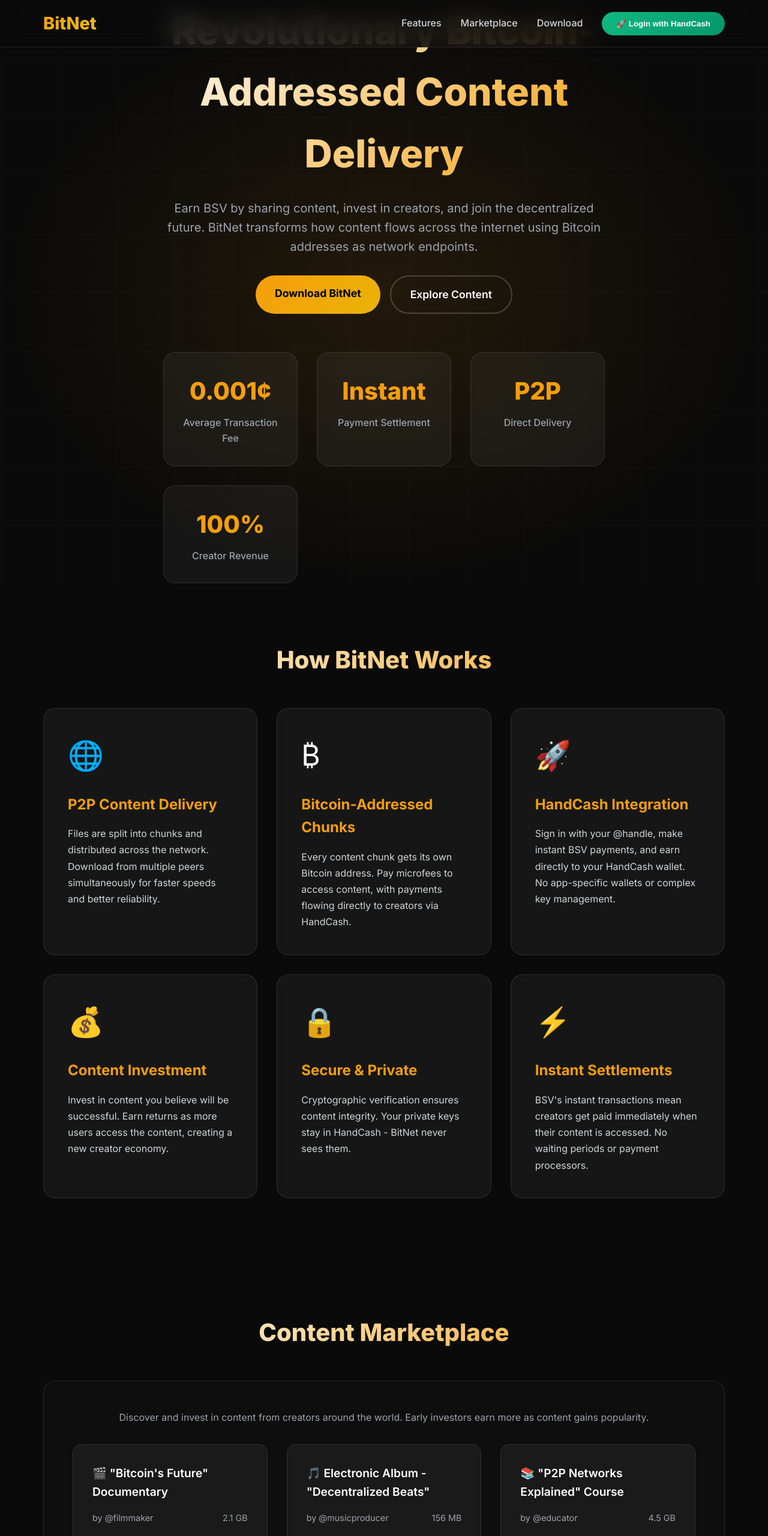
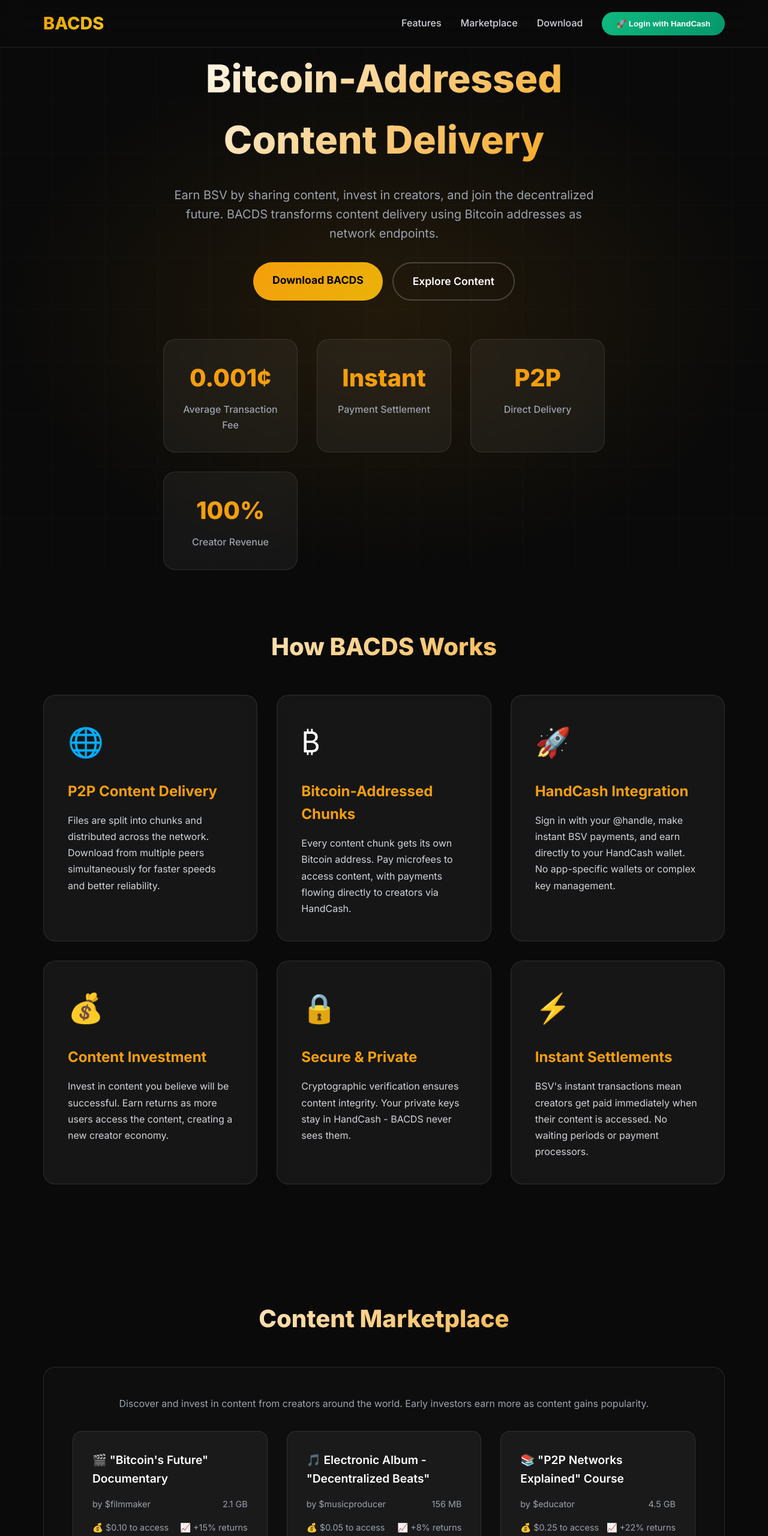
Before and after one commit to b0ase/nerd, a website: page vercel-app/index.html in a window 1280 px wide. Shown: the top 2560 px of the page at 60% size. Drawn offline with Linux system fonts and the light colour scheme.

Commit message:
Update branding to BACDS and correct HandCash handle to  - Rebrand from BitNet to BACDS throughout all documentation - Fix HandCash handle from @fresh to  (correct format) - Update contact information to use HandCash instead of email - Fix navbar overlap issue with proper padding - Tone down revolutionary language for professional approach

```diff
--- a/vercel-app/app.js
+++ b/vercel-app/app.js
@@ -13,7 +13,7 @@
     {
         id: 'bitcoin-future',
         title: '🎬 "Bitcoin\'s Future" Documentary',
-        creator: '@filmmaker',
+        creator: '$filmmaker',
         size: '2.1 GB',
         accessPrice: 0.10,
         currentReturns: 15,
@@ -23,7 +23,7 @@
     {
         id: 'decentralized-beats',
         title: '🎵 Electronic Album - "Decentralized Beats"',
-        creator: '@musicproducer',
+        creator: '$musicproducer',
         size: '156 MB',
         accessPrice: 0.05,
         currentReturns: 8,
@@ -33,7 +33,7 @@
     {
         id: 'p2p-course',
         title: '📚 "P2P Networks Explained" Course',
-        creator: '@educator',
+        creator: '$educator',
         size: '4.5 GB',
         accessPrice: 0.25,
         currentReturns: 22,
@@ -74,8 +74,8 @@
         handCashConnect = {
             getRedirectionUrl: () => 'https://handcash.io/connect/demo',
             getAccountFromAuthToken: (token) => ({
-                handle: '@fresh',
-                displayName: 'Fresh',
+                handle: '$BOASE',
+                displayName: 'BOASE',
                 avatarUrl: '',
                 balance: { bsv: 15.25, usd: 1525.50 }
             }),
@@ -120,8 +120,8 @@
 
         // Mock user data
         currentUser = {
-            handle: '@fresh',
-            displayName: 'Fresh',
+            handle: '$BOASE',
+            displayName: 'BOASE',
             avatarUrl: '',
             balance: { bsv: 15.25, usd: 1525.50 },
             investments: [
--- a/vercel-app/index.html
+++ b/vercel-app/index.html
@@ -3,14 +3,14 @@
 <head>
     <meta charset="UTF-8">
     <meta name="viewport" content="width=device-width, initial-scale=1.0">
-    <title>BitNet - Revolutionary Bitcoin-Addressed Content Delivery</title>
-    <meta name="description" content="BitNet transforms content delivery using Bitcoin addresses as network endpoints. Earn BSV by sharing content, invest in creators, and join the decentralized future.">
+    <title>BACDS - Bitcoin-Addressed Content Delivery System</title>
+    <meta name="description" content="BACDS transforms content delivery using Bitcoin addresses as network endpoints. Earn BSV by sharing content, invest in creators, and join the decentralized future.">
 
     <!-- Open Graph / Social Media -->
-    <meta property="og:title" content="BitNet - Revolutionary Bitcoin-Addressed Content Delivery">
+    <meta property="og:title" content="BACDS - Bitcoin-Addressed Content Delivery System">
     <meta property="og:description" content="Earn BSV by sharing content, invest in creators, and join the decentralized future.">
     <meta property="og:image" content="/og-image.png">
-    <meta property="og:url" content="https://bitnet.fresh.dev">
+    <meta property="og:url" content="https://bacds.website">
     <meta property="og:type" content="website">
 
     <link rel="icon" href="/favicon.ico">
@@ -31,6 +31,7 @@
             color: #ffffff;
             line-height: 1.6;
             overflow-x: hidden;
+            padding-top: 80px; /* Add padding to prevent navbar overlap */
         }
 
         /* Header */
@@ -99,7 +100,7 @@
 
         /* Hero Section */
         .hero {
-            min-height: 100vh;
+            min-height: 90vh;
             display: flex;
             align-items: center;
             justify-content: center;
@@ -427,6 +428,10 @@
 
         /* Responsive */
         @media (max-width: 768px) {
+            body {
+                padding-top: 70px;
+            }
+
             .nav {
                 padding: 0 1rem;
             }
@@ -500,7 +505,7 @@
     <!-- Header -->
     <header class="header">
         <nav class="nav">
-            <div class="logo">BitNet</div>
+            <div class="logo">BACDS</div>
             <div class="nav-links">
                 <a href="#features" class="nav-link">Features</a>
                 <a href="#marketplace" class="nav-link">Marketplace</a>
@@ -515,13 +520,13 @@
     <!-- Hero Section -->
     <section class="hero">
         <div class="hero-content fade-in-up">
-            <h1>Revolutionary Bitcoin-Addressed Content Delivery</h1>
+            <h1>Bitcoin-Addressed Content Delivery</h1>
             <p class="hero-subtitle">
                 Earn BSV by sharing content, invest in creators, and join the decentralized future.
-                BitNet transforms how content flows across the internet using Bitcoin addresses as network endpoints.
+                BACDS transforms content delivery using Bitcoin addresses as network endpoints.
             </p>
             <div class="hero-buttons">
-                <a href="#download" class="btn-primary">Download BitNet</a>
+                <a href="#download" class="btn-primary">Download BACDS</a>
                 <a href="#marketplace" class="btn-secondary">Explore Content</a>
             </div>
 
@@ -569,7 +574,7 @@
 
     <!-- Features Section -->
     <section id="features" class="section">
-        <h2>How BitNet Works</h2>
+        <h2>How BACDS Works</h2>
         <div class="features-grid">
             <div class="feature">
                 <div class="feature-icon">🌐</div>
@@ -594,7 +599,7 @@
             <div class="feature">
                 <div class="feature-icon">🔒</div>
                 <h3>Secure & Private</h3>
-                <p>Cryptographic verification ensures content integrity. Your private keys stay in HandCash - BitNet never sees them.</p>
+                <p>Cryptographic verification ensures content integrity. Your private keys stay in HandCash - BACDS never sees them.</p>
             </div>
             <div class="feature">
                 <div class="feature-icon">⚡</div>
@@ -616,7 +621,7 @@
                 <div class="content-card">
                     <div class="content-title">🎬 "Bitcoin's Future" Documentary</div>
                     <div class="content-meta">
-                        <span>by @filmmaker</span>
+                        <span>by $filmmaker</span>
                         <span>2.1 GB</span>
                     </div>
                     <div class="content-meta">
@@ -631,7 +636,7 @@
                 <div class="content-card">
                     <div class="content-title">🎵 Electronic Album - "Decentralized Beats"</div>
                     <div class="content-meta">
-                        <span>by @musicproducer</span>
+                        <span>by $musicproducer</span>
                         <span>156 MB</span>
                     </div>
                     <div class="content-meta">
@@ -646,7 +651,7 @@
                 <div class="content-card">
                     <div class="content-title">📚 "P2P Networks Explained" Course</div>
                     <div class="content-meta">
-                        <span>by @educator</span>
+                        <span>by $educator</span>
                         <span>4.5 GB</span>
                     </div>
                     <div class="content-meta">
@@ -664,9 +669,9 @@
     <!-- Download Section -->
     <section id="download" class="section">
         <div class="download-section">
-            <h2 style="margin-bottom: 1rem;">Download BitNet Desktop</h2>
+            <h2 style="margin-bottom: 1rem;">Download BACDS Desktop</h2>
             <p style="color: #d1d5db; margin-bottom: 2rem;">
-                Join the revolution with our desktop application. Start earning by sharing content and investing in creators.
+                Join the network with our desktop application. Start earning by sharing content and investing in creators.
             </p>
             <div class="download-buttons">
                 <a href="#" class="download-btn" onclick="downloadApp('mac')">
@@ -688,10 +693,10 @@
     <!-- Footer -->
     <footer class="footer">
         <div class="section">
-            <p>&copy; 2025 BitNet. Revolutionizing content delivery with Bitcoin addresses.</p>
+            <p>&copy; 2025 BACDS. Bitcoin-Addressed Content Delivery System.</p>
             <p style="margin-top: 1rem;">
                 <a href="https://github.com/b0ase/BACDS" style="color: #f59e0b;">GitHub</a> •
-                <a href="mailto:hello@bitnet.fresh.dev" style="color: #f59e0b;">Contact</a> •
+                <a href="https://handcash.io/$BOASE" style="color: #f59e0b;">$BOASE on HandCash</a> •
                 <a href="/docs" style="color: #f59e0b;">Documentation</a>
             </p>
         </div>
--- a/vercel-app/package.json
+++ b/vercel-app/package.json
@@ -17,9 +17,7 @@
     "handcash",
     "decentralized"
   ],
-  "dependencies": {
-    "@handcash/handcash-connect": "^2.0.0"
-  },
+  "dependencies": {},
   "devDependencies": {
     "serve": "^14.0.0"
   },
```
Also changed, not shown: README.md, vercel-app/README.md, vercel-app/vercel.json.
